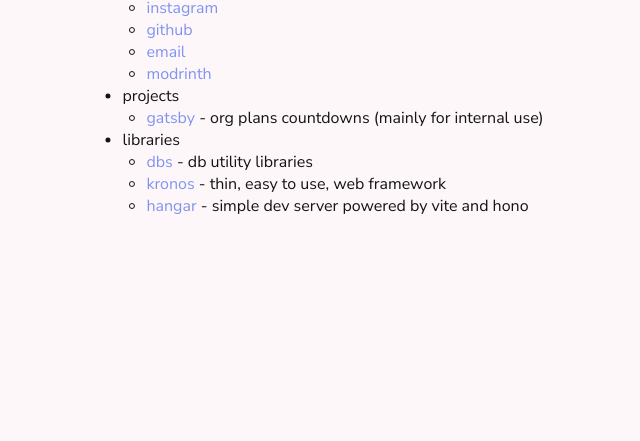
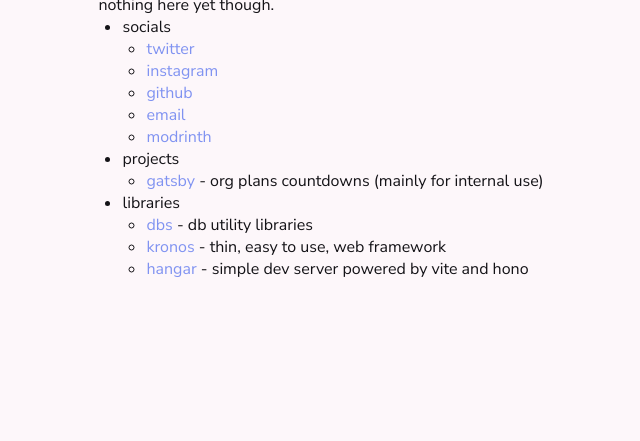
Before and after one commit to artimora/homepage, an Astro site: page / in a window 1280 px wide. Shown: the part 359-800 px from the top of the page, without its empty margins (319-959 px from the left). Built offline with nearby package versions, Linux system fonts and the light colour scheme; Astro itself is replaced by a stand-in of ours.

Commit message:
tweaked centering

```diff
--- a/src/pages/index.astro
+++ b/src/pages/index.astro
@@ -15,8 +15,8 @@
   <head>
     <BaseHead props={props} />
   </head>
-  <body>
-    <main class="center">
+  <body class="center">
+    <main>
       <h1>artimora</h1>
       <p>sup, we <i>(hopefully will)</i> make games.</p>
       <p>nothing here yet though.</p>
--- a/src/styles/style.css
+++ b/src/styles/style.css
@@ -81,11 +81,14 @@
 }
 
 .center {
-  position: absolute;
-  top: 50%;
-  left: 50%;
-  transform: translate(-50%, -50%);
+  margin-top: 35dvh;
+  display: flex;
+  align-items: center;
+  justify-content: center;
+  flex-direction: column;
+  padding: 8px;
 }
+
 
 li {
   margin-left: 24px;
```
